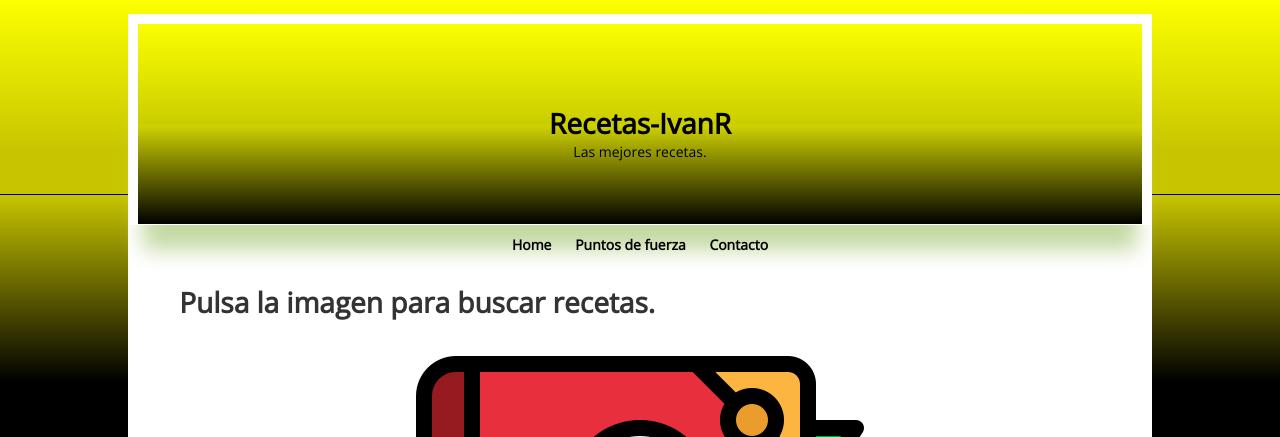
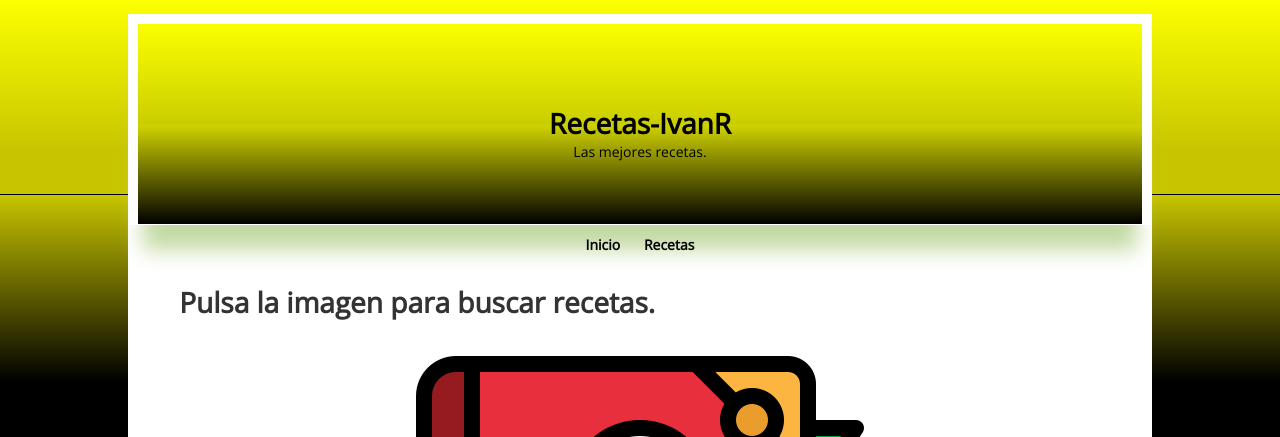
Before and after one commit to IvanRuiperezB/proyecto_flask, a Flask app: page / in a window 1280 px wide. Shown: the part 16-453 px from the top of the page. Run offline with Flask 3, Linux system fonts and the light colour scheme.

Commit message:
recetas.html y menu

```diff
--- a/app.py
+++ b/app.py
@@ -3,3 +3,8 @@ app = Flask(__name__)
 @app.route('/')
 def inicio():
     return render_template("inicio.html")
+@app.route('/recetas')
+def recetas():
+    return render_template("recetas.html")
+
+app.run("0.0.0.0",5000,debug=True)
--- a/templates/base.html
+++ b/templates/base.html
@@ -15,15 +15,14 @@
 <div id="wrap">
 	<!--Begin Header -->
 	<header>
-		<h1><a href="#" title="Green Zone">Recetas-IvanR</a></h1>
+		<h1><a href="/" title="Green Zone">Recetas-IvanR</a></h1>
 		<p>Las mejores recetas.</p>
 	</header>
 	<!--End Header -->
 	<nav>
 		<ul id="menu">
-			<li><a class="current" href="#">Home</a></li>
-			<li><a href="puntos.html" title="power">Puntos de fuerza</a></li>
-			<li><a href="contacto.html" title="Contact">Contacto</a></li>
+			<li><a href="/">Inicio</a></li>
+			<li><a href="/recetas">Recetas</a></li>
 		</ul>
 	</nav>
 	<!-- Begin Content -->
```
Also changed, not shown: templates/recetas.html (added, +7 -0 lines).
